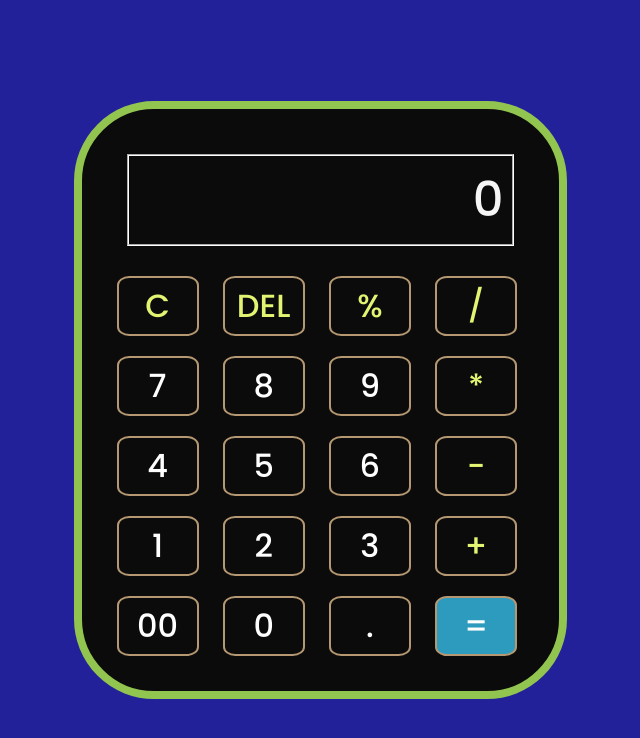
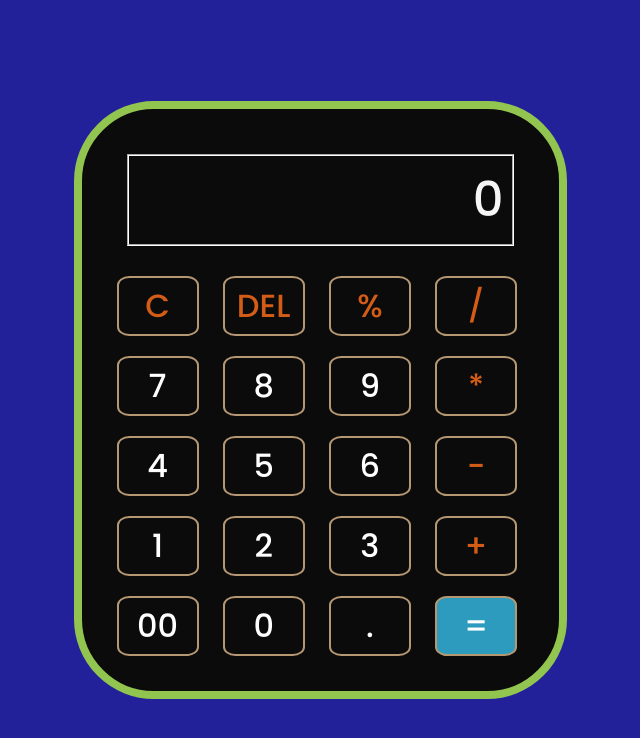
Before and after one commit to rajnaman330/CodSoft-Calulator, a plain HTML site: page index.html in a window 1280 px wide. Shown: the whole page, without its empty margins (320-960 px from the left). Drawn offline with Linux system fonts and the light colour scheme.

Commit message:
Modified

```diff
--- a/style.css
+++ b/style.css
@@ -61,5 +61,5 @@ button{
 
 .operator{
     font-weight: 500;
-    color: #e2f472;
+    color: #d35c16;
 }
```
